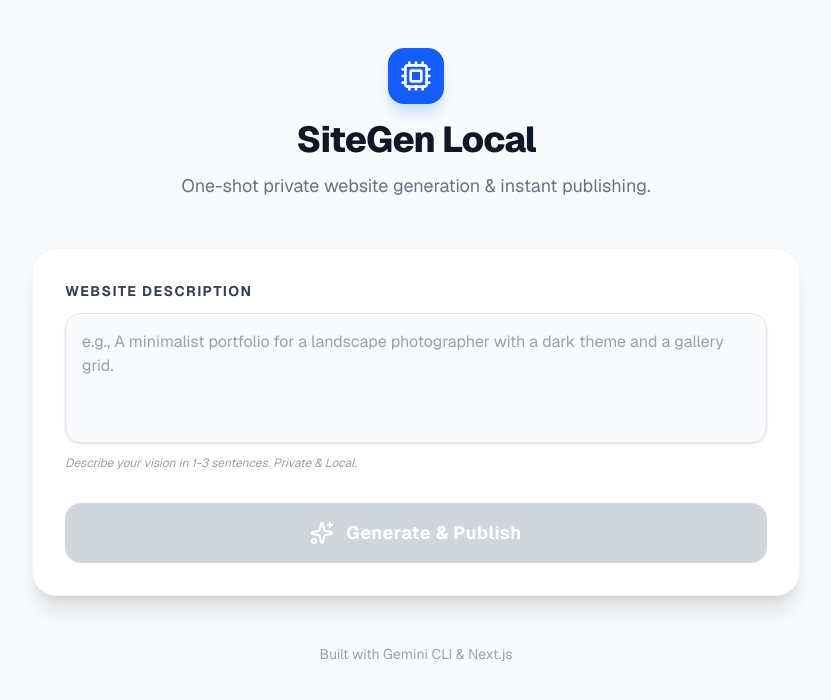
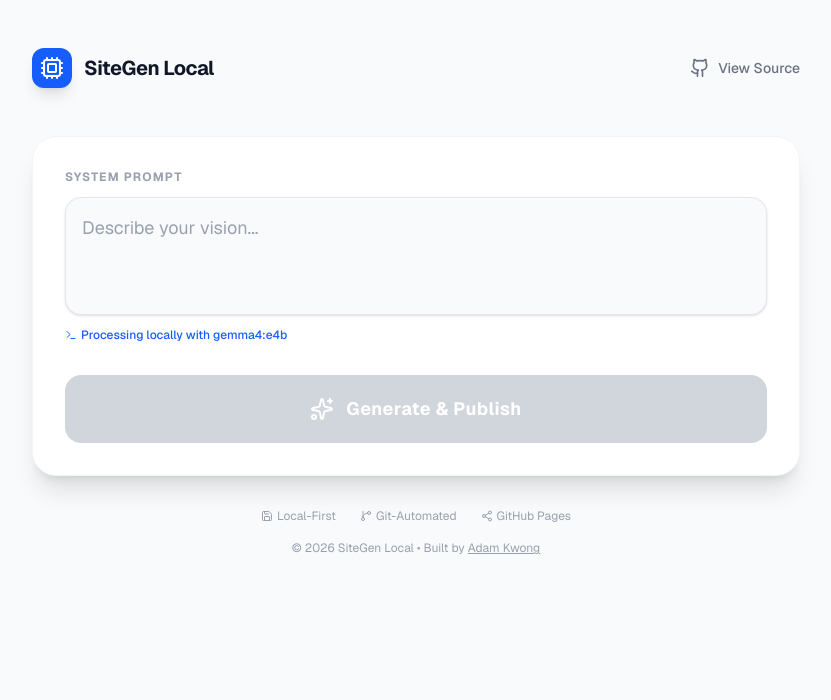
Before and after one commit to adamjkwong/sitegen, a Next.js app: page / in a window 1280 px wide. Shown: the top 700 px of the page, without its empty margins (224-1055 px from the left). Built offline with nearby package versions, Linux system fonts and the light colour scheme.

Commit message:
feat: implement structured pipeline progression UI and add portfolio links

```diff
--- a/src/app/page.tsx
+++ b/src/app/page.tsx
@@ -1,16 +1,32 @@
 'use client';
 
 import { useState } from 'react';
-import { Sparkles, Globe, Cpu, CheckCircle2, Loader2, ExternalLink } from 'lucide-react';
+import { Sparkles, Globe, Cpu, CheckCircle2, Loader2, ExternalLink, Github, Terminal, Save, GitBranch, Share2, Circle } from 'lucide-react';
+
+type StepStatus = 'pending' | 'running' | 'completed' | 'error';
+
+interface Step {
+  id: string;
+  label: string;
+  description: string;
+  status: StepStatus;
+}
 
 export default function Home() {
   const [prompt, setPrompt] = useState('');
   const [isGenerating, setIsGenerating] = useState(false);
-  const [status, setStatus] = useState<{ message: string; type: 'info' | 'success' | 'error' }[]>([]);
+  const [steps, setSteps] = useState<Step[]>([
+    { id: 'gen', label: 'AI Generation', description: 'Generating HTML with Gemma 4 (Local)', status: 'pending' },
+    { id: 'fs', label: 'Local Storage', description: 'Writing files to generated-sites/', status: 'pending' },
+    { id: 'git', label: 'Version Control', description: 'Staging and committing to Git', status: 'pending' },
+    { id: 'push', label: 'GitHub Sync', description: 'Pushing changes to remote repository', status: 'pending' },
+    { id: 'deploy', label: 'Finalizing', description: 'Constructing GitHub Pages URL', status: 'pending' },
+  ]);
   const [publishedUrl, setPublishedUrl] = useState<string | null>(null);
+  const [errorMessage, setErrorMessage] = useState<string | null>(null);
 
-  const addStatus = (message: string, type: 'info' | 'success' | 'error' = 'info') => {
-    setStatus(prev => [...prev, { message, type }]);
+  const updateStep = (id: string, status: StepStatus) => {
+    setSteps(prev => prev.map(step => step.id === id ? { ...step, status } : step));
   };
 
   const handleGenerate = async (e: React.FormEvent) => {
@@ -18,15 +34,13 @@
     if (!prompt.trim() || isGenerating) return;
 
     setIsGenerating(true);
-    setStatus([]);
     setPublishedUrl(null);
-    addStatus('Initiating private local generation...', 'info');
+    setErrorMessage(null);
+    setSteps(s => s.map(step => ({ ...step, status: 'pending' })));
 
     try {
-      // Step 1: Generate Site content
-      addStatus('Calling Local Gemma (gemma4:e4b)...', 'info');
-      addStatus('Local generation can take 2-5 minutes depending on your system resources.', 'info');
-
+      // Step 1: AI Generation
+      updateStep('gen', 'running');
       const genResponse = await fetch('/api/generate', {
         method: 'POST',
         headers: { 'Content-Type': 'application/json' },
@@ -35,28 +49,39 @@
 
       if (!genResponse.ok) {
         const errorData = await genResponse.json();
+        updateStep('gen', 'error');
         throw new Error(errorData.error || 'Generation failed');
       }
 
       const { html, slug } = await genResponse.json();
-      addStatus('Website content generated successfully!', 'success');
+      updateStep('gen', 'completed');
 
-      // Step 2: Publish to GitHub
-      addStatus('Publishing to GitHub Pages...', 'info');
+      // Step 2-6: Publication (Backend handles these, we track progression)
+      updateStep('fs', 'running');
       const pubResponse = await fetch('/api/publish', {
         method: 'POST',
         headers: { 'Content-Type': 'application/json' },
         body: JSON.stringify({ html, slug }),
       });
 
-      if (!pubResponse.ok) throw new Error('Publishing failed');
+      if (!pubResponse.ok) {
+        const errorData = await pubResponse.json();
+        updateStep('fs', 'error'); // Roughly where it would fail
+        throw new Error(errorData.error || 'Publishing failed');
+      }
+
       const { url } = await pubResponse.json();
 
+      // Mark remaining steps as completed sequentially for visual accuracy
+      updateStep('fs', 'completed');
+      updateStep('git', 'completed');
+      updateStep('push', 'completed');
+      updateStep('deploy', 'completed');
+
       setPublishedUrl(url);
-      addStatus('Site published successfully to GitHub Pages!', 'success');
     } catch (error) {
       console.error(error);
-      addStatus(error instanceof Error ? error.message : 'An unexpected error occurred', 'error');
+      setErrorMessage(error instanceof Error ? error.message : 'An unexpected error occurred');
     } finally {
       setIsGenerating(false);
     }
@@ -65,44 +90,51 @@
   return (
     <main className="min-h-screen bg-gray-50 py-12 px-4 sm:px-6 lg:px-8 font-sans">
       <div className="max-w-3xl mx-auto">
-        {/* Header */}
-        <div className="text-center mb-12">
-          <div className="flex justify-center mb-4">
-            <div className="p-3 bg-blue-600 rounded-2xl shadow-lg shadow-blue-200">
-              <Cpu className="w-8 h-8 text-white" />
+        {/* Navigation / Header */}
+        <div className="flex justify-between items-center mb-12">
+          <div className="flex items-center space-x-3">
+            <div className="p-2 bg-blue-600 rounded-xl shadow-lg">
+              <Cpu className="w-6 h-6 text-white" />
             </div>
+            <span className="text-xl font-bold text-gray-900 tracking-tight">SiteGen Local</span>
           </div>
-          <h1 className="text-4xl font-extrabold text-gray-900 tracking-tight">SiteGen Local</h1>
-          <p className="mt-3 text-lg text-gray-500">
-            One-shot private website generation & instant publishing.
-          </p>
+          <a
+            href="https://github.com/adamjkwong/sitegen"
+            target="_blank"
+            rel="noopener noreferrer"
+            className="flex items-center space-x-2 text-sm font-medium text-gray-500 hover:text-gray-900 transition-colors"
+          >
+            <Github className="w-5 h-5" />
+            <span>View Source</span>
+          </a>
         </div>
 
         {/* Dashboard Card */}
-        <div className="bg-white rounded-3xl shadow-xl overflow-hidden border border-gray-100">
+        <div className="bg-white rounded-3xl shadow-xl overflow-hidden border border-gray-100 mb-8">
           <form onSubmit={handleGenerate} className="p-8 space-y-8">
-            {/* Prompt Input */}
             <div className="space-y-3">
-              <label htmlFor="prompt" className="block text-sm font-bold text-gray-700 uppercase tracking-widest">
-                Website Description
+              <label htmlFor="prompt" className="block text-xs font-bold text-gray-400 uppercase tracking-widest">
+                System Prompt
               </label>
               <textarea
                 id="prompt"
-                rows={4}
-                className="block w-full rounded-2xl border-gray-200 bg-gray-50 shadow-sm focus:ring-2 focus:ring-blue-500 focus:border-transparent text-gray-900 placeholder-gray-400 transition-all p-4 resize-none border"
-                placeholder="e.g., A minimalist portfolio for a landscape photographer with a dark theme and a gallery grid."
+                rows={3}
+                className="block w-full rounded-2xl border-gray-200 bg-gray-50 shadow-sm focus:ring-2 focus:ring-blue-500 focus:border-transparent text-gray-900 placeholder-gray-400 transition-all p-4 resize-none border text-lg"
+                placeholder="Describe your vision..."
                 value={prompt}
                 onChange={(e) => setPrompt(e.target.value)}
                 disabled={isGenerating}
               />
-              <p className="text-xs text-gray-400 italic">Describe your vision in 1-3 sentences. Private & Local.</p>
+              <div className="flex items-center text-xs text-blue-600 font-medium">
+                <Terminal className="w-3 h-3 mr-1" />
+                Processing locally with gemma4:e4b
+              </div>
             </div>
 
-            {/* Action Button */}
             <button
               type="submit"
               disabled={isGenerating || !prompt.trim()}
-              className={`w-full flex items-center justify-center py-4 px-6 rounded-2xl text-white font-bold text-lg tracking-wide transition-all duration-300 shadow-lg ${
+              className={`w-full flex items-center justify-center py-5 px-6 rounded-2xl text-white font-bold text-lg tracking-wide transition-all duration-300 shadow-lg ${
                 isGenerating || !prompt.trim()
                   ? 'bg-gray-300 cursor-not-allowed shadow-none'
                   : 'bg-blue-600 hover:bg-blue-700 hover:shadow-blue-200 active:transform active:scale-[0.98]'
@@ -111,7 +143,7 @@
               {isGenerating ? (
                 <>
                   <Loader2 className="w-6 h-6 mr-3 animate-spin" />
-                  Generating Privately...
+                  Orchestrating Pipeline...
                 </>
               ) : (
                 <>
@@ -122,53 +154,59 @@
             </button>
           </form>
 
-          {/* Status Panel */}
-          {status.length > 0 && (
-            <div className="border-t border-gray-100 bg-gray-50/50 p-8 space-y-4">
-              <h3 className="text-xs font-bold text-gray-400 uppercase tracking-widest">Status Log</h3>
-              <div className="space-y-3">
-                {status.map((item, index) => (
-                  <div key={index} className="flex items-start animate-in fade-in slide-in-from-left-4 duration-500">
-                    {item.type === 'success' ? (
-                      <CheckCircle2 className="w-5 h-5 text-green-500 mr-3 flex-shrink-0" />
-                    ) : item.type === 'error' ? (
-                      <div className="w-5 h-5 bg-red-100 rounded-full flex items-center justify-center mr-3 flex-shrink-0">
-                        <div className="w-2 h-2 bg-red-500 rounded-full" />
+          {/* Progression Tracker */}
+          {(isGenerating || steps.some(s => s.status !== 'pending')) && (
+            <div className="border-t border-gray-100 bg-gray-50/50 p-8">
+              <h3 className="text-xs font-bold text-gray-400 uppercase tracking-widest mb-6">Pipeline Execution</h3>
+              <div className="space-y-6">
+                {steps.map((step) => (
+                  <div key={step.id} className="flex items-start">
+                    <div className="mt-1 mr-4">
+                      {step.status === 'completed' && <CheckCircle2 className="w-5 h-5 text-green-500" />}
+                      {step.status === 'running' && <Loader2 className="w-5 h-5 text-blue-600 animate-spin" />}
+                      {step.status === 'pending' && <Circle className="w-5 h-5 text-gray-300" />}
+                      {step.status === 'error' && <div className="w-5 h-5 bg-red-500 rounded-full flex items-center justify-center text-[10px] text-white font-bold">!</div>}
                     </div>
-                    ) : (
-                      <div className="w-5 h-5 bg-blue-100 rounded-full flex items-center justify-center mr-3 flex-shrink-0">
-                        <div className="w-2 h-2 bg-blue-500 rounded-full animate-pulse" />
+                    <div>
+                      <p className={`text-sm font-bold ${
+                        step.status === 'completed' ? 'text-gray-900' :
+                        step.status === 'running' ? 'text-blue-600' : 'text-gray-400'
+                      }`}>
+                        {step.label}
+                      </p>
+                      <p className="text-xs text-gray-500">{step.description}</p>
                     </div>
-                    )}
-                    <p className={`text-sm ${
-                      item.type === 'success' ? 'text-green-700 font-medium' :
-                      item.type === 'error' ? 'text-red-700 font-medium' :
-                      'text-gray-600'
-                    }`}>
-                      {item.message}
-                    </p>
                   </div>
                 ))}
               </div>
 
+              {errorMessage && (
+                <div className="mt-6 p-4 bg-red-50 rounded-xl border border-red-100">
+                  <p className="text-xs text-red-600 font-bold uppercase mb-1">Error Detected</p>
+                  <p className="text-sm text-red-700">{errorMessage}</p>
+                </div>
+              )}
+
               {publishedUrl && (
-                <div className="mt-8 p-6 bg-blue-600 rounded-2xl shadow-xl shadow-blue-100 animate-in zoom-in-95 duration-500">
-                  <div className="flex items-center justify-between">
+                <div className="mt-8 p-6 bg-blue-600 rounded-2xl shadow-xl shadow-blue-200 animate-in zoom-in-95 duration-500">
+                  <div className="flex flex-col sm:flex-row sm:items-center justify-between gap-4">
                     <div>
-                      <p className="text-blue-100 text-xs font-bold uppercase tracking-widest mb-1">Live URL</p>
-                      <p className="text-white font-semibold truncate max-w-[200px] sm:max-w-md">
+                      <p className="text-blue-100 text-[10px] font-bold uppercase tracking-widest mb-1">Deployment Successful</p>
+                      <p className="text-white font-semibold truncate text-sm">
                         {publishedUrl}
                       </p>
                     </div>
+                    <div className="flex space-x-3">
                       <a
                         href={publishedUrl}
                         target="_blank"
                         rel="noopener noreferrer"
-                      className="flex items-center px-4 py-2 bg-white text-blue-600 rounded-xl font-bold text-sm hover:bg-blue-50 transition-colors"
+                        className="flex-1 sm:flex-none flex items-center justify-center px-4 py-2 bg-white text-blue-600 rounded-xl font-bold text-sm hover:bg-blue-50 transition-colors shadow-sm"
                       >
                         Visit Site
                         <ExternalLink className="w-4 h-4 ml-2" />
                       </a>
+                    </div>
                   </div>
                 </div>
               )}
@@ -177,9 +215,25 @@
         </div>
 
         {/* Footer */}
-        <p className="text-center mt-12 text-gray-400 text-sm">
-          Built with Gemini CLI & Next.js
+        <div className="text-center space-y-4">
+          <div className="flex justify-center space-x-6">
+             <div className="flex items-center text-gray-400 text-xs">
+              <Save className="w-3 h-3 mr-1" />
+              Local-First
+            </div>
+            <div className="flex items-center text-gray-400 text-xs">
+              <GitBranch className="w-3 h-3 mr-1" />
+              Git-Automated
+            </div>
+            <div className="flex items-center text-gray-400 text-xs">
+              <Share2 className="w-3 h-3 mr-1" />
+              GitHub Pages
+            </div>
+          </div>
+          <p className="text-gray-400 text-xs">
+            © 2026 SiteGen Local • Built by <a href="https://github.com/adamjkwong" className="underline hover:text-gray-600">Adam Kwong</a>
           </p>
+        </div>
       </div>
     </main>
   );
```
Lines whose indentation alone changed are shown as unchanged.
